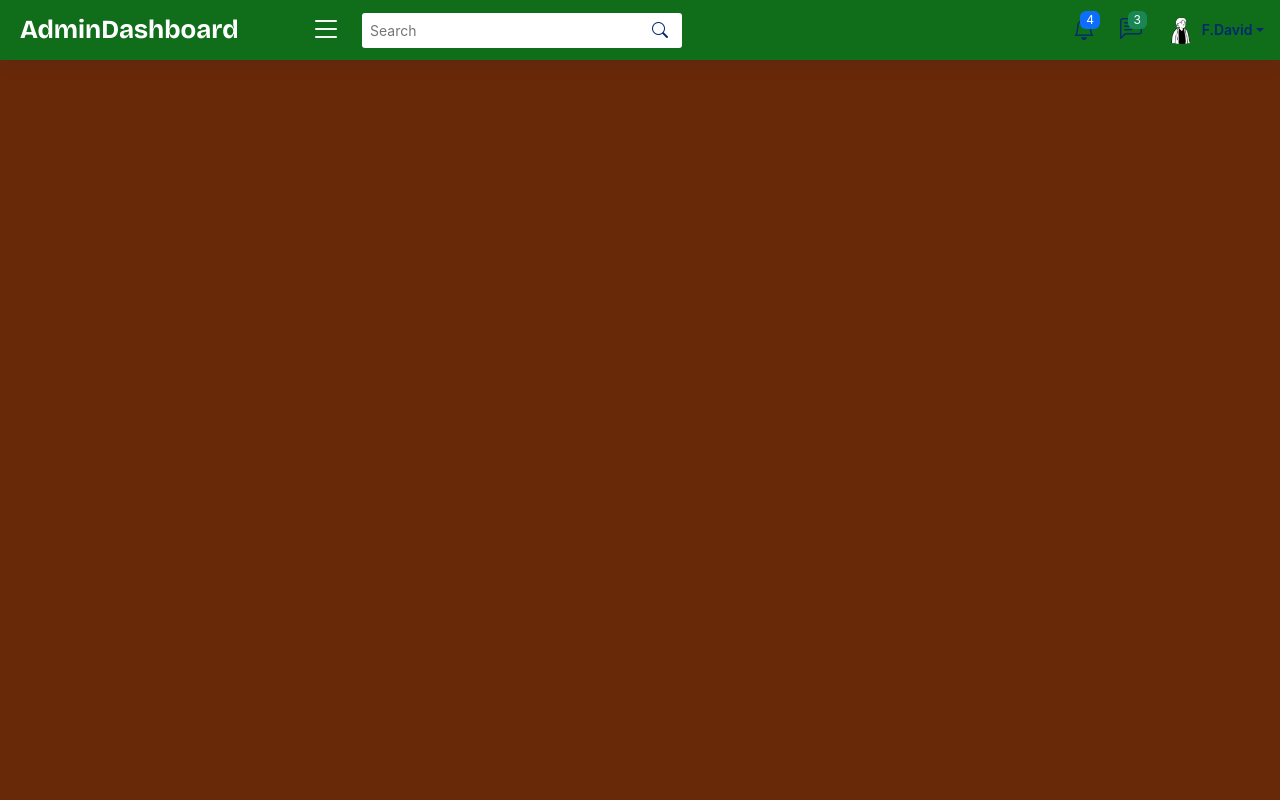
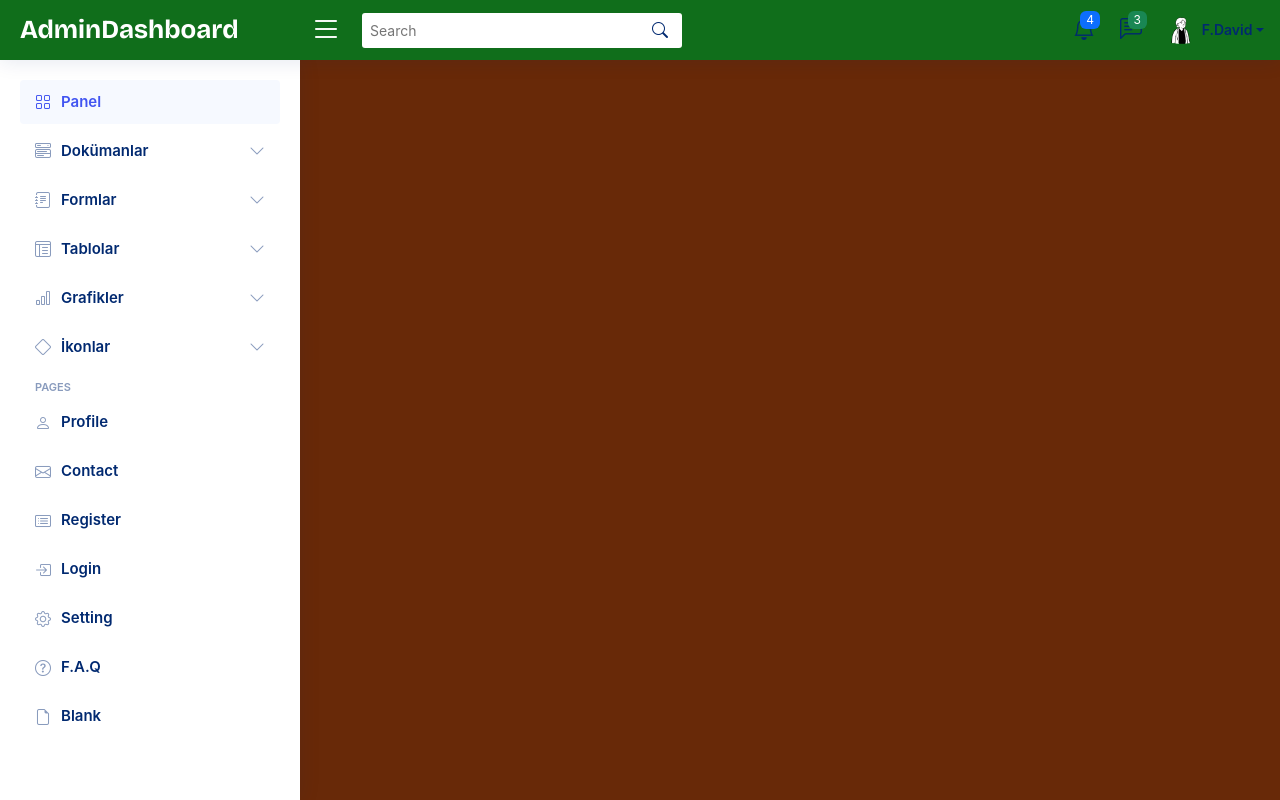
Before and after one commit to abdullahmcakir/MERN-dashboard, a React (Create React App) app in the folder client/: page / in a window 1280 px wide. Built offline with nearby package versions, Linux system fonts and the light colour scheme.

Commit message:
Sidebar Design

```diff
--- a/client/src/App.js
+++ b/client/src/App.js
@@ -7,12 +7,16 @@ import 'bootstrap/dist/js/bootstrap.min.js';
 
 import './App.css';
 import Header from './components/Header.jsx';
+import Sidebar from './components/Sidebar.jsx';
 
 
 
 function App() {
   return (
+  <>
   <Header />
+  <Sidebar />
+  </>
   );
 }
 
--- /dev/null
+++ b/client/src/components/NavItem.jsx
@@ -0,0 +1,14 @@
+import React from 'react'
+
+function NavItem({ nav }) {
+  return (
+    <li className='nav-item'>
+                <a href="#" className='nav-link collapsed'>
+                    <i className={nav.icon}></i>
+                    <span>{nav.name}</span>
+                </a>
+            </li>
+  )
+}
+
+export default NavItem
--- /dev/null
+++ b/client/src/components/Sidebar.jsx
@@ -0,0 +1,161 @@
+import React from 'react';
+import navList from '../data/navItem';
+import NavItem from './NavItem';
+import "./sidebar.css";
+
+function Sidebar() {
+
+  return (
+    <aside id='sidebar' className='sidebar'>
+    <ul className="sidebar-nav" id='sidebar-nav'>
+        <li className='nav-item'>
+            <a href="#" className='nav-link'>
+                <i className='bi bi-grid'></i>
+                <span>Panel</span>
+            </a>
+        </li>
+
+        <li className='nav-item'>
+            <a href="#" className='nav-link collapsed' data-bs-target="#components-nav" data-bs-toggle="collapse">
+                <i className='bi bi-menu-button-wide'></i>
+                <span>Dokümanlar</span>
+                <i className='bi bi-chevron-down ms-auto'></i>
+            </a>
+            <ul id='components-nav' className='nav-content collapse' data-bs-parent="#sidebar-nav">
+                <li>
+                    <a href="#">
+                        <i className='bi bi-circle'></i>
+                        <span>Müşteriler</span>
+                    </a>
+                </li>
+                <li>
+                    <a href="#">
+                        <i className='bi bi-circle'></i>
+                        <span>Tedarikçiler</span>
+                    </a>
+                </li>
+                <li>
+                    <a href="#">
+                        <i className='bi bi-circle'></i>
+                        <span>Lojistik</span>
+                    </a>
+                </li>
+            </ul>
+        </li>
+
+        <li className='nav-item'>
+            <a href="#" className='nav-link collapsed' data-bs-target="#forms-nav" data-bs-toggle="collapse">
+                <i className='bi bi-journal-text'></i>
+                <span>Formlar</span>
+                <i className='bi bi-chevron-down ms-auto'></i>
+            </a>
+            <ul id='forms-nav' className='nav-content collapse' data-bs-parent="#sidebar-nav">
+                <li>
+                    <a href="#">
+                        <i className='bi bi-circle'></i>
+                        <span>Başvuru Formu</span>
+                    </a>
+                </li>
+                <li>
+                    <a href="#">
+                        <i className='bi bi-circle'></i>
+                        <span>Çıkış Formu</span>
+                    </a>
+                </li>
+                <li>
+                    <a href="#">
+                        <i className='bi bi-circle'></i>
+                        <span>İptal Formu</span>
+                    </a>
+                </li>
+            </ul>
+        </li>
+
+        <li className='nav-item'>
+            <a href="#" className='nav-link collapsed' data-bs-target="#tables-nav" data-bs-toggle="collapse">
+                <i className='bi bi-layout-text-window-reverse'></i>
+                <span>Tablolar</span>
+                <i className='bi bi-chevron-down ms-auto'></i>
+            </a>
+            <ul id='tables-nav' className='nav-content collapse' data-bs-parent="#sidebar-nav">
+                <li>
+                    <a href="#">
+                        <i className='bi bi-circle'></i>
+                        <span>Genel Tablolar</span>
+                    </a>
+                </li>
+                <li>
+                    <a href="#">
+                        <i className='bi bi-circle'></i>
+                        <span>Veri Tabloları</span>
+                    </a>
+                </li>
+            </ul>
+        </li>
+
+        <li className='nav-item'>
+            <a href="#" className='nav-link collapsed' data-bs-target="#charts-nav" data-bs-toggle="collapse">
+                <i className='bi bi-bar-chart'></i>
+                <span>Grafikler</span>
+                <i className='bi bi-chevron-down ms-auto'></i>
+            </a>
+            <ul id='charts-nav' className='nav-content collapse' data-bs-parent="#sidebar-nav">
+                <li>
+                    <a href="#">
+                        <i className='bi bi-circle'></i>
+                        <span>Chart.js</span>
+                    </a>
+                </li>
+                <li>
+                    <a href="#">
+                        <i className='bi bi-circle'></i>
+                        <span>ApexCharts</span>
+                    </a>
+                </li>
+                <li>
+                    <a href="#">
+                        <i className='bi bi-circle'></i>
+                        <span>ECharts</span>
+                    </a>
+                </li>
+            </ul>
+        </li>
+
+        <li className='nav-item'>
+            <a href="#" className='nav-link collapsed' data-bs-target="#icons-nav" data-bs-toggle="collapse">
+                <i className='bi bi-diamond'></i>
+                <span>İkonlar</span>
+                <i className='bi bi-chevron-down ms-auto'></i>
+            </a>
+            <ul id='icons-nav' className='nav-content collapse' data-bs-parent="#sidebar-nav">
+                <li>
+                    <a href="#">
+                        <i className='bi bi-circle'></i>
+                        <span>Bootstrap İkonları</span>
+                    </a>
+                </li>
+                <li>
+                    <a href="#">
+                        <i className='bi bi-circle'></i>
+                        <span>Remix İkonları</span>
+                    </a>
+                </li>
+                <li>
+                    <a href="#">
+                        <i className='bi bi-circle'></i>
+                        <span>BoxIcons</span>
+                    </a>
+                </li>
+            </ul>
+        </li>
+
+        <li className='nav-heading'>Pages</li>
+        {navList.map(nav=>(
+            <NavItem key={nav._id} nav={nav}/>
+        ))}
+    </ul>
+</aside>
+  );
+}
+
+export default Sidebar
--- /dev/null
+++ b/client/src/components/sidebar.css
@@ -0,0 +1,159 @@
+/* Sidebar */
+
+.sidebar {
+    position: fixed;
+    top: 60px;
+    left: 0;
+    bottom: 0;
+    width: 300px;
+    z-index: 996;
+    transition: all 0.3s;
+    padding: 20px;
+    overflow-y: auto;
+    scrollbar-width: thin;
+    scrollbar-color: #aab7cf transparent;
+    box-shadow: 0px 0px 20px rgba(1, 41, 112, 0.1);
+    background-color: #fff;
+}
+
+@media (max-width: 1199px) {
+    .sidebar {
+        left: -300px;
+    }
+}
+
+.sidebar::-webkit-scrollbar {
+    width: 5px;
+    height: 8px;
+    background-color: #fff;
+}
+
+.sidebar::-webkit-scrollbar-thumb {
+    background-color: #aab7cf;
+}
+
+@media (min-width: 1200px) {
+    #main,
+    #footer {
+        margin-left: 300px;
+    }
+}
+
+@media (min-width: 1199px) {
+    .toggle-sidebar .sidebar {
+        left: 0;
+    }
+}
+
+@media (min-width: 1200px) {
+    .toggle-sidebar #main,
+    .toggle-sidebar #footer {
+        margin-left: 0px;
+    }
+
+    .toggle-sidebar .sidebar {
+        left: -300px;
+    }
+}
+
+.sidebar-nav {
+    padding: 0;
+    margin: 0;
+    list-style: none;
+}
+
+.sidebar-nav li {
+    padding: 0;
+    margin: 0;
+    list-style: none;
+}
+
+.sidebar-nav .nav-item {
+    margin-bottom: 5px;
+}
+
+.sidebar-nav .nav-heading {
+    font-size: 11px;
+    text-transform: uppercase;
+    color: #899bbd;
+    font-weight: 600;
+    margin: 10px 0px 5px 15px;
+}
+
+.sidebar-nav .nav-link {
+    display: flex;
+    align-items: center;
+    font-size: 15px;
+    font-weight: 600;
+    color: #4154f1;
+    transition: 0.3;
+    background: #f6f9ff;
+    padding: 10px 15px;
+    border-radius: 4px;
+}
+
+.sidebar-nav .nav-link i {
+    font-size: 16px;
+    margin-right: 10px;
+    color: #4154f1;
+}
+
+.sidebar-nav .nav-link.collapsed {
+    color: #012970;
+    background: #fff;
+}
+
+.sidebar-nav .nav-link.collapsed i {
+    color: #899bbd;
+}
+
+.sidebar-nav .nav-link:hover {
+    color: #4154f1;
+    background: #f6f9ff;
+}
+
+.sidebar-nav .nav-link:hover i {
+    color: #4154f1;
+}
+
+.sidebar-nav .nav-link .bi-chevron-down {
+    margin-right: 0;
+    transition: transform 0.2 ease-in-out;
+}
+
+.sidebar-nav .nav-link:not(.collapsed) .bi-chevron-down {
+    transform: rotate(180deg);
+}
+
+.sidebar-nav .nav-content {
+    padding: 5px 0 0 0;
+    margin: 0;
+    list-style: none;
+}
+
+.sidebar-nav .nav-content a {
+    display: flex;
+    align-items: center;
+    font-size: 14px;
+    font-weight: 600;
+    color: #012970;
+    transition: 0.3;
+    padding: 10px 0 10px 40px;
+    transition: 0.3ms;
+}
+
+.sidebar-nav .nav-content a i {
+    font-size: 6px;
+    margin-right: 8px;
+    line-height: 0;
+    border-radius: 50%;
+}
+
+.sidebar-nav .nav-content a:hover
+.sidebar-nav .nav-content a.active {
+    color: #4154f1;
+}
+
+.sidebar-nav .nav-content a.active i {
+    background-color: #4154f1;
+}
--- /dev/null
+++ b/client/src/data/navItem.js
@@ -0,0 +1,39 @@
+const navList = [
+    {
+        _id:1,
+        name:'Profile',
+        icon:'bi bi-person'
+    },
+    {
+        _id:2,
+        name:'Contact',
+        icon:'bi bi-envelope'
+    },
+    {
+        _id:3,
+        name:'Register',
+        icon:'bi bi-card-list'
+    },
+    {
+        _id:4,
+        name:'Login',
+        icon:'bi bi-box-arrow-in-right'
+    },
+    {
+        _id:5,
+        name:'Setting',
+        icon:'bi bi-gear'
+    },
+    {
+        _id:6,
+        name:'F.A.Q',
+        icon:'bi bi-question-circle'
+    },
+    {
+        _id:7,
+        name:'Blank',
+        icon:'bi bi-file-earmark'
+    },
+];
+
+export default navList;
```
Also changed, not shown: client/src/components/Main.jsx (added, +10 -0 lines), client/src/components/PageTitle.jsx (added, +10 -0 lines), client/src/components/main.css (added), client/src/components/pagetitle.css (added), client/src/images/icons/duyuru.svg (added), client/src/images/icons/megaphone-hand-drawn-tool-outline.png (added).
